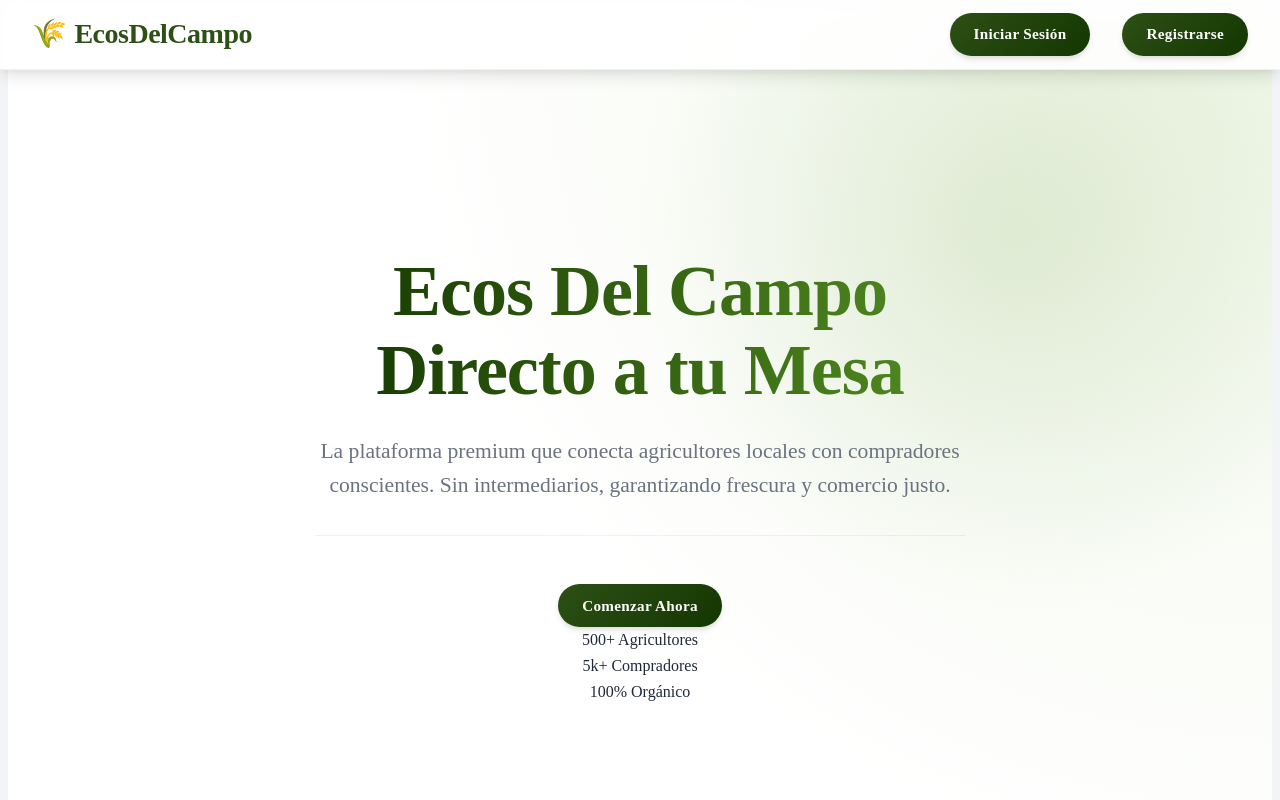
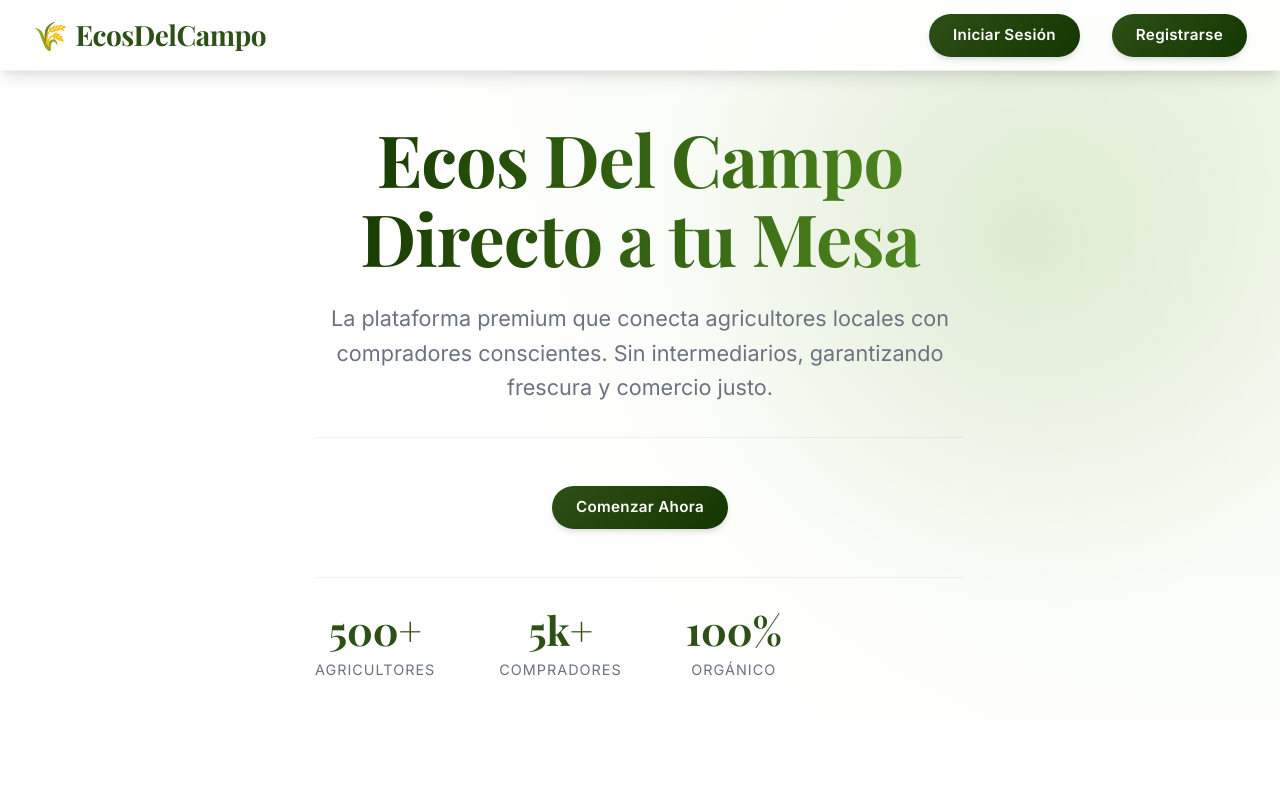
Before and after one commit to DanielGarciaS/EcosDelCampoBackWeb, a plain HTML site: page frontend/index.html in a window 1280 px wide. Shown: the top 800 px of the page. Drawn offline with nearby package versions, Linux system fonts and the light colour scheme.

Commit message:
Fix: Restaurar estilos corruptos y forzar modo claro en Home Page

```diff
--- a/frontend/css/premium.css
+++ b/frontend/css/premium.css
@@ -39,6 +39,22 @@
     --shadow-glow: 0 0 15px rgba(45, 80, 22, 0.3);
     /* Resplandor verde */
 
+    --glass-bg: rgba(255, 255, 255, 0.75);
+    --glass-border: rgba(255, 255, 255, 0.5);
+    --glass-blur: blur(12px);
+
+    /* ===== TIPOGRAFÍA ===== */
+    --font-sans: 'Inter', system-ui, -apple-system, sans-serif;
+    --font-serif: 'Playfair Display', serif;
+    /* Para títulos elegantes */
+
+    color-scheme: light;
+    /* ✅ Forzar modo claro */
+}
+
+* {
+    margin: 0;
+    padding: 0;
     box-sizing: border-box;
 }
 
@@ -219,6 +235,36 @@ h6 {
     max-width: 650px;
     padding-bottom: 2rem;
     border-bottom: 1px solid rgba(0, 0, 0, 0.05);
+}
+
+.hero-stats {
+    display: flex;
+    gap: 4rem;
+    margin-top: 3rem;
+    padding-top: 2rem;
+    border-top: 1px solid rgba(0, 0, 0, 0.05);
+}
+
+.stat-item {
+    display: flex;
+    flex-direction: column;
+    align-items: center;
+}
+
+.stat-number {
+    font-size: 2.5rem;
+    font-weight: 700;
+    color: var(--primary-main);
+    font-family: var(--font-serif);
+    line-height: 1;
+}
+
+.stat-label {
+    font-size: 0.9rem;
+    color: var(--text-muted);
+    text-transform: uppercase;
+    letter-spacing: 1px;
+    margin-top: 0.5rem;
 }
 
 .avatar-circle {
--- a/frontend/index.html
+++ b/frontend/index.html
@@ -11,6 +11,7 @@
     <!-- PWA -->
     <link rel="manifest" href="/manifest.json">
     <meta name="theme-color" content="#2D5016">
+    <meta name="color-scheme" content="light">
     <link rel="apple-touch-icon" href="/icons/icon-192x192.png">
 
     <!-- Fonts -->
```
